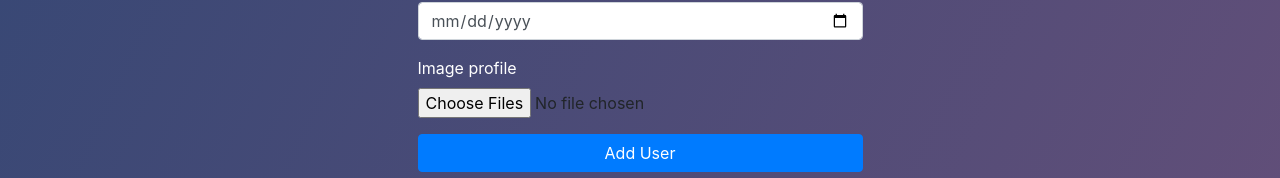
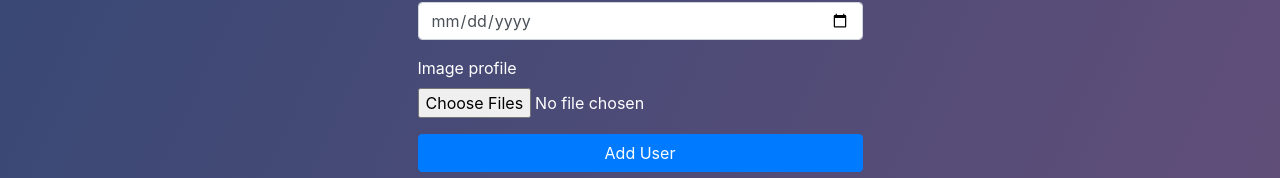
Before and after one commit to StefanFrs/vue-crud-app, a Vue app: page / in a window 1280 px wide. Shown: the part 520-698 px from the top of the page. Built offline with nearby package versions, Linux system fonts and the light colour scheme; what vuejs-smart-table would draw is missing.

Commit message:
Some font color added

```diff
--- a/src/App.vue
+++ b/src/App.vue
@@ -35,4 +35,8 @@
 label, p,h1,h2,h3,h4,h5{
   color: white;
 }
+
+#image{
+  color: white;
+}
 </style>
```
